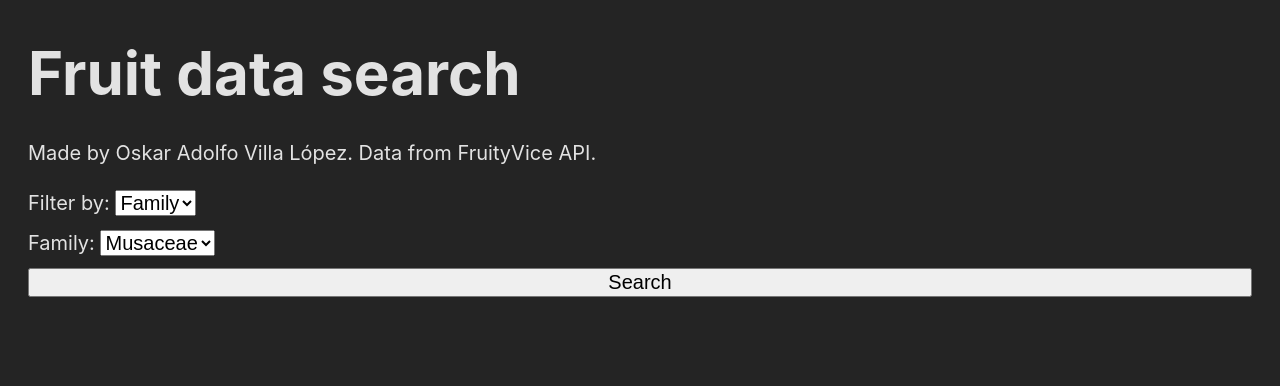
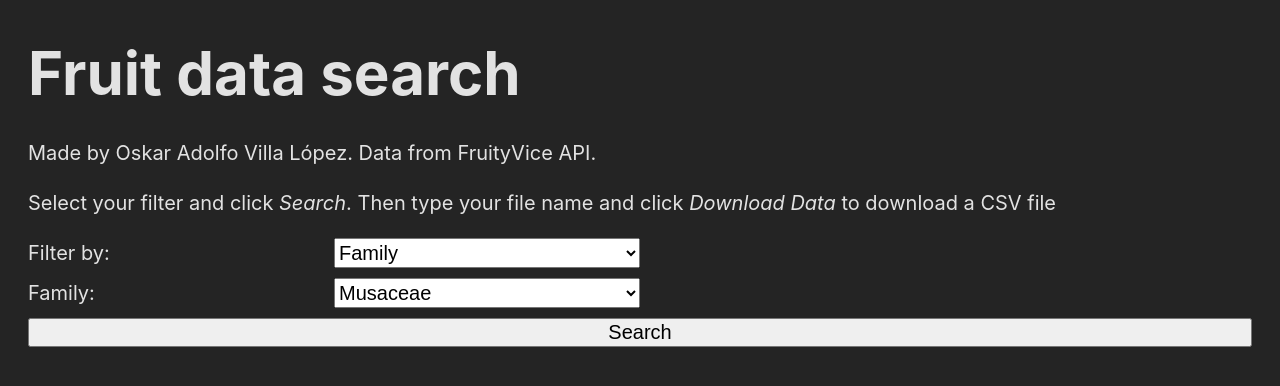
Before and after one commit to OshkarVTec/apiConnectionExcercise, a React (Vite) app in the folder front-end/: page / in a window 1280 px wide. Shown: the top 386 px of the page. Built offline with nearby package versions, Linux system fonts and the light colour scheme.

Commit message:
change style

```diff
--- a/front-end/src/App.jsx
+++ b/front-end/src/App.jsx
@@ -86,10 +86,14 @@ function App() {
 	return (
 		<main className={classes.container}>
 			<h1 className={classes.header}>Fruit data search</h1>
-			<p>Made by Oskar Adolfo Villa López. Data from FruityVice API.</p>
+			<p>Made by Oskar Adolfo Villa López. Data from FruityVice API. </p>
+			<p>
+				Select your filter and click <i>Search</i>. Then type your file name and
+				click <i>Download Data</i> to download a CSV file
+			</p>
 			<section className={classes.formContainer}>
 				<form className={classes.formContainer} onSubmit={handleCall}>
-					<div>
+					<div className={classes.inputContainer}>
 						<label>Filter by: </label>
 						<select
 							value={filterType}
@@ -101,7 +105,7 @@ function App() {
 							<option value="name">Name</option>
 						</select>
 					</div>
-					<div>
+					<div className={classes.inputContainer}>
 						{filterType === "family" && (
 							<Search
 								value={family}
@@ -133,9 +137,9 @@ function App() {
 				</form>
 				{error !== "" && <p className={classes.error}>{error}</p>}
 				{!error && Object.keys(data).length !== 0 && (
-					<>
+					<form className={classes.download}>
 						{" "}
-						<div>
+						<div className={classes.inputContainer}>
 							<label>File name: </label>
 							<input
 								className={classes.input}
@@ -149,7 +153,7 @@ function App() {
 							filename={fileName}
 							data={data}
 						/>
-					</>
+					</form>
 				)}
 			</section>
 		</main>
--- a/front-end/src/App.module.css
+++ b/front-end/src/App.module.css
@@ -15,12 +15,27 @@
 
 .selector {
 	font-size: 1rem;
+	width: 50%;
 }
 
 .btn {
 	font-size: 1rem;
 }
 
-.input {
+.inputContainer {
+	width: 50%;
+	display: flex;
+	justify-content: space-between;
+}
+
+.input{
 	font-size: 1rem;
+	width: 50%;
 }
+
+.download{
+	margin-top: 5rem;
+	display: flex;
+	flex-direction: column;
+	gap: 0.5rem;
+}
--- a/front-end/src/components/Search.module.css
+++ b/front-end/src/components/Search.module.css
@@ -1,3 +1,4 @@
 .selector {
 	font-size: 1rem;
+	width: 50%;
 }
--- a/front-end/src/components/nameSearch.module.css
+++ b/front-end/src/components/nameSearch.module.css
@@ -1,3 +1,4 @@
 .input {
 	font-size: 1rem;
+	width: 50%;
 }
```
